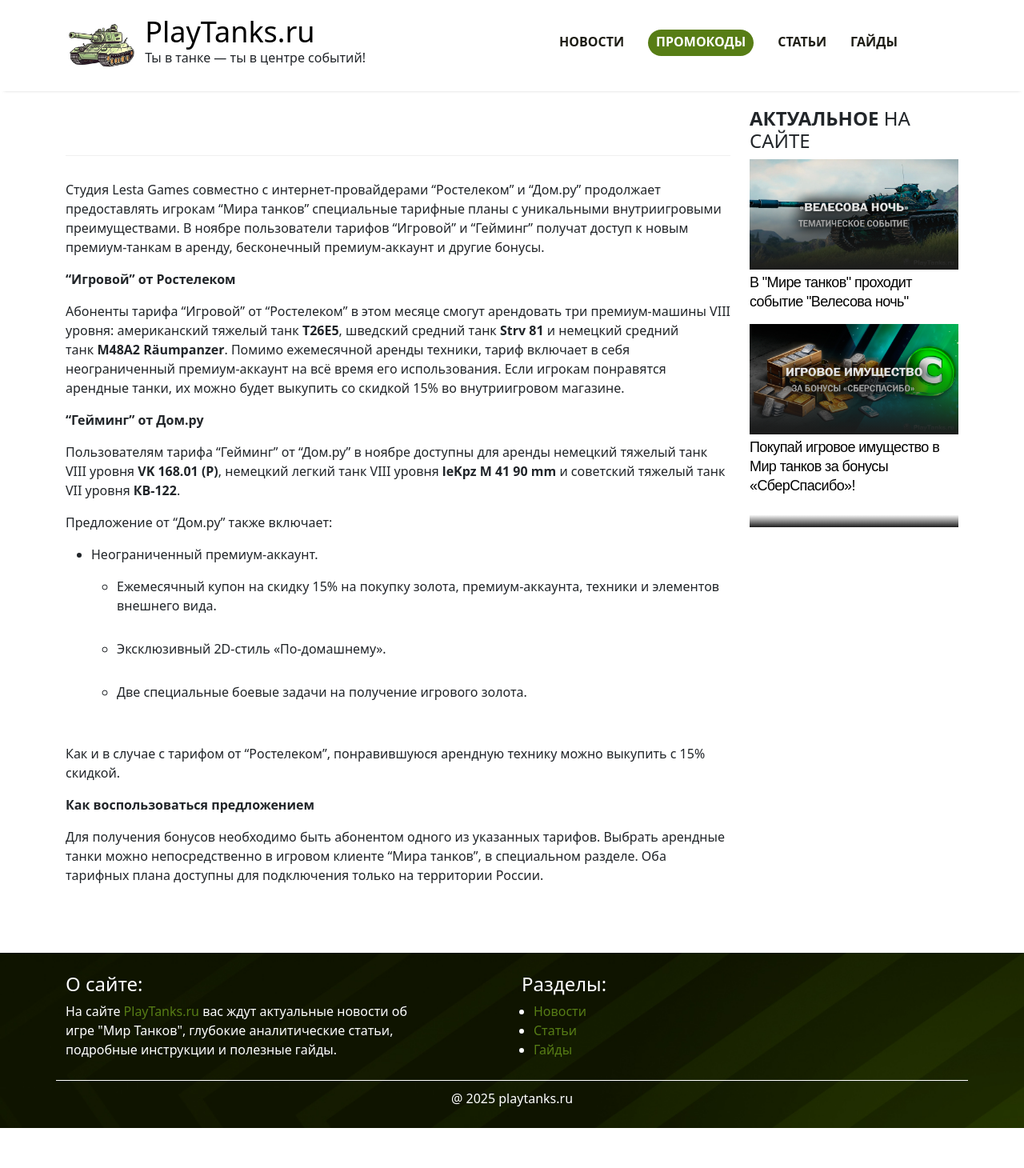
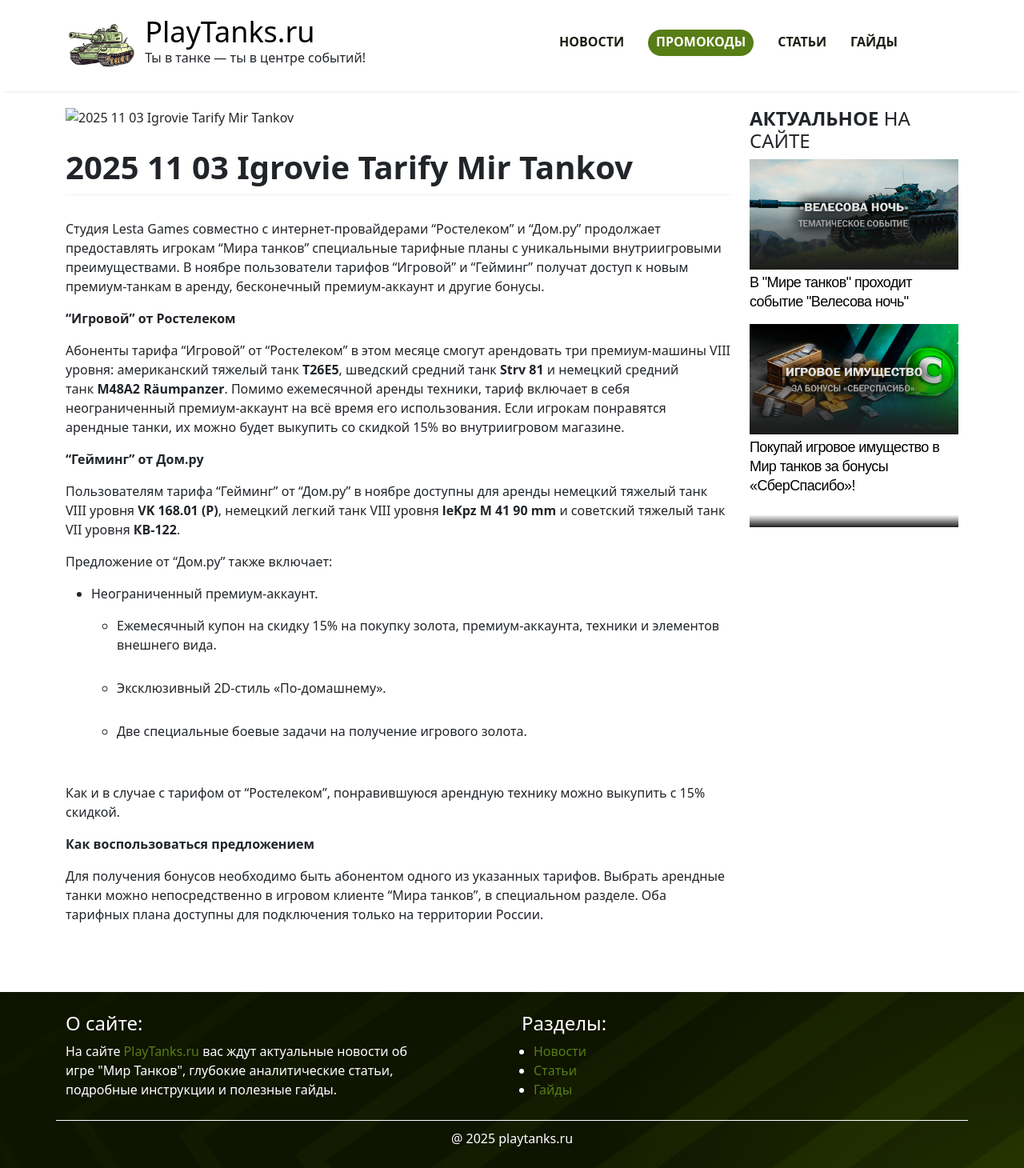
Before and after one commit to stblog/stblog.github.io, a Jekyll site: the page built from _posts/2025-11-03-igrovie-tarify-mir-tankov.markdown, in a window 1280 px wide. Shown: the whole page at 80% size. Built offline with Jekyll 4.4.1, drawn with Linux system fonts in a browser that asks for light colours; our own code applies the rules of GitHub Pages for plain Markdown files; before the commit the page ends 1410 px from its top, so only the background shows below that.

Commit message:
Updated Igrovie Tarify Mir Tankov

```diff
--- a/_posts/2025-11-03-igrovie-tarify-mir-tankov.markdown
+++ b/_posts/2025-11-03-igrovie-tarify-mir-tankov.markdown
@@ -1,12 +1,6 @@
 ---
-title: "Мир танков" и провайдеры "Ростелеком" и "Дом.ру" предлагают игрокам эксклюзивные бонусы
-date: 2025-11-03 02:45:00 Z
-categories:
-- articles
-header: Игровые тарифы для "Мир танков" от "Ростелеком" и "Дом.ру"
-thumb: igrovie-tarify-mir-tankov.jpg
-description: Разработчики "Мир танков" и провайдеры "Ростелеком" и "Дом.ру" предлагают игровые тарифы с бонусами - аренда премиум-техники, бесконечный премиум-аккаунт и скидки в игре.
-image: "/uploads/igrovie-tarify-mir-tankov.jpg"
+title: 2025 11 03 Igrovie Tarify Mir Tankov
+date: 2025-11-03 11:37:54.553000000 Z
 ---
 
 Студия Lesta Games совместно с интернет-провайдерами "Ростелеком" и "Дом.ру" продолжает предоставлять игрокам "Мира танков" специальные тарифные планы с уникальными внутриигровыми преимуществами. В ноябре пользователи тарифов "Игровой" и "Гейминг" получат доступ к новым премиум-танкам в аренду, бесконечный премиум-аккаунт и другие бонусы.
```
